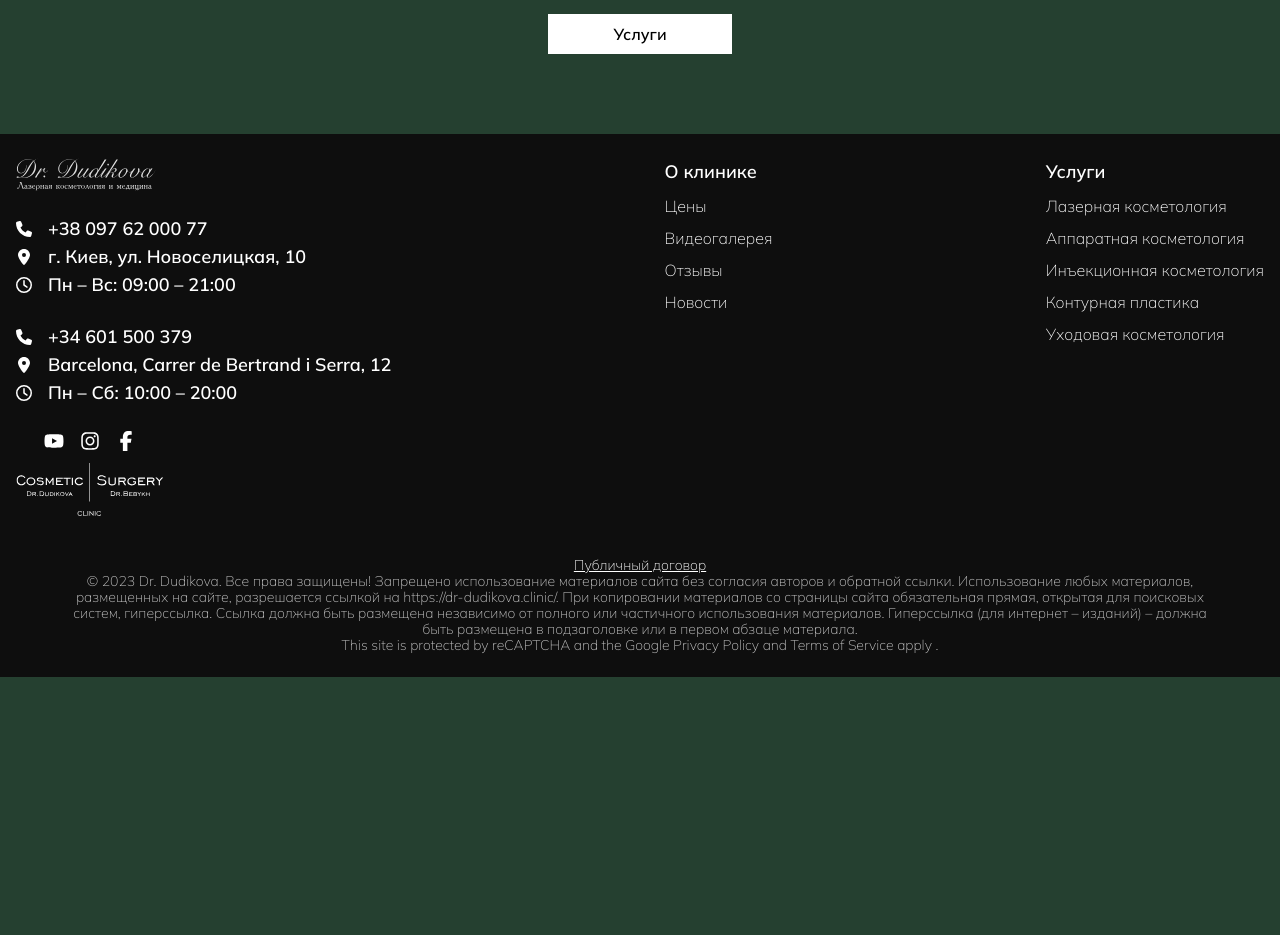
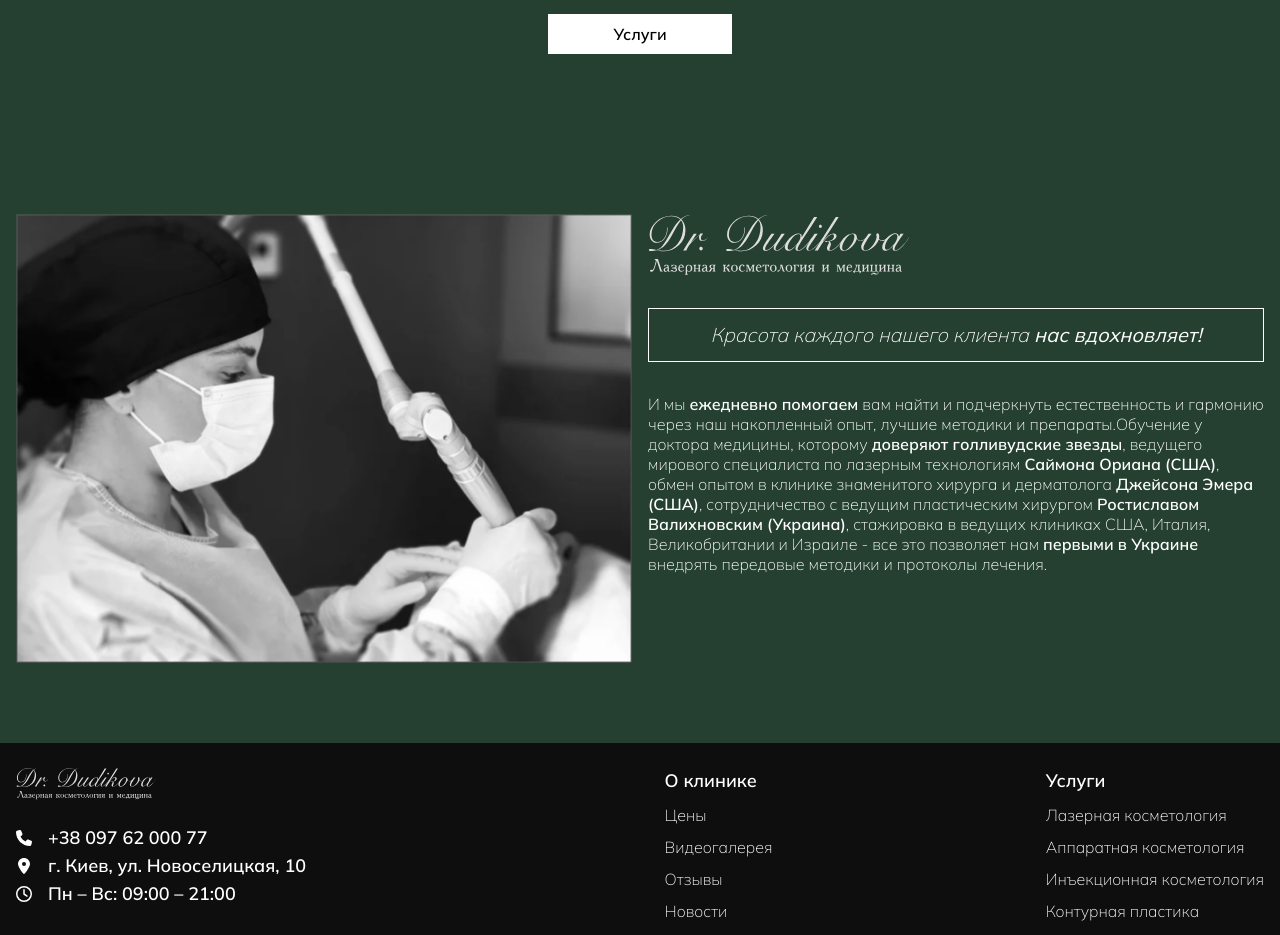
Before and after one commit to KirillUnited/beautymyway-app, a Next.js app: page / in a window 1280 px wide. Shown: the part 380-1315 px from the top of the page. Before the commit the page ends 1057 px from the top, so only its background shows below. Built offline with nearby package versions, Linux system fonts and the light colour scheme.

Commit message:
Add About section

```diff
--- a/src/app/page.tsx
+++ b/src/app/page.tsx
@@ -1,9 +1,11 @@
+import AboutSection from '@/components/containers/AboutSection/AboutSection';
 import InfoSection from '@/components/containers/InfoSection/InfoSection';
 
 export default function Home() {
 	return (
 		<>
 			<InfoSection />
+			<AboutSection />
 		</>
 	)
 }
--- /dev/null
+++ b/src/components/containers/AboutSection/AboutSection.tsx
@@ -0,0 +1,23 @@
+import React from 'react';
+import ImageSectionLayout from '../ImageSectionLayout';
+import image from '../../../../public/images/about.png';
+import Image from 'next/image';
+
+export default function AboutSection() {
+    return (
+        <ImageSectionLayout
+            image={image}
+        >
+            <Image
+                src={`/images/logo.svg`}
+                width={262}
+                height={61}
+                alt='Артур Сугако теперь и в Барселоне!'
+            />
+            <div className="text-xl font-extralight italic p-3 text-center border border-primary my-4">
+                Красота каждого нашего клиента<span className="font-normal"> нас вдохновляет!</span>
+            </div>
+            <p>И мы <span className="font-semibold leading-none">ежедневно помогаем</span> вам найти и подчеркнуть естественность и гармонию через наш накопленный опыт, лучшие методики и препараты.Обучение у доктора медицины, которому <span className="font-semibold leading-none">доверяют голливудские звезды</span>, ведущего мирового специалиста по лазерным технологиям <span className="font-semibold leading-none">Саймона Ориана (США)</span>, обмен опытом в клинике знаменитого хирурга и дерматолога <span className="font-semibold leading-none">Джейсона Эмера (США)</span>, сотрудничество с ведущим пластическим хирургом <span className="font-semibold leading-none">Ростиславом Валихновским (Украина)</span>, стажировка в ведущих клиниках США, Италия, Великобритании и Израиле - все это позволяет нам <span className="font-semibold leading-none">первыми в Украине</span> внедрять передовые методики и протоколы лечения.</p>
+        </ImageSectionLayout>
+    )
+}
--- /dev/null
+++ b/src/components/containers/ImageSectionLayout.module.scss
@@ -0,0 +1,15 @@
+.root {
+    @apply py-20;
+}
+.wrapper {
+    @apply container grid grid-cols-2 gap-4;
+}
+.title {
+    @apply text-3xl font-semibold leading-9;
+}
+.description {
+    @apply text-secondary text-xl font-light leading-loose;
+}
+.content {
+    @apply flex flex-col gap-4 font-light leading-tight;
+}
--- /dev/null
+++ b/src/components/containers/ImageSectionLayout.tsx
@@ -0,0 +1,38 @@
+import React from 'react';
+import styles from './ImageSectionLayout.module.scss';
+import Image from 'next/image';
+import { ImageSectionLayoutProps } from './ImageSectionLayout.props';
+
+export default function SectionLayout({ title, description, children, image }: ImageSectionLayoutProps): React.JSX.Element {
+    return (
+        <section className={styles.root}>
+            <div className={styles.wrapper}>
+                <Image
+                    src={image}
+                    width={700}
+                    height={510}
+                    alt={title}
+                />
+                <div className={styles.content}>
+                    {
+                        title
+                        &&
+                        <div className={styles.heading}>
+                            <h2 className={styles.title}>
+                                {title}
+                            </h2>
+                            {
+                                description
+                                &&
+                                <p className={styles.description}>
+                                    {description}
+                                </p>
+                            }
+                        </div>
+                    }
+                    {children}
+                </div>
+            </div>
+        </section>
+    )
+}
```
Also changed, not shown: src/components/containers/ImageSectionLayout.props.ts (added, +9 -0 lines), public/images/about.png (added), src/components/containers/AboutSection/AboutSection.module.scss (added).
